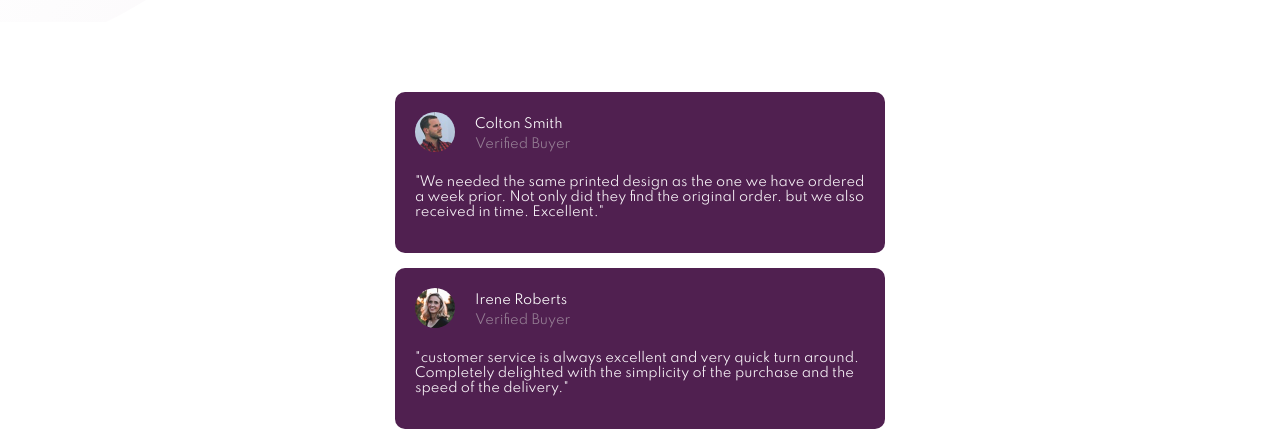
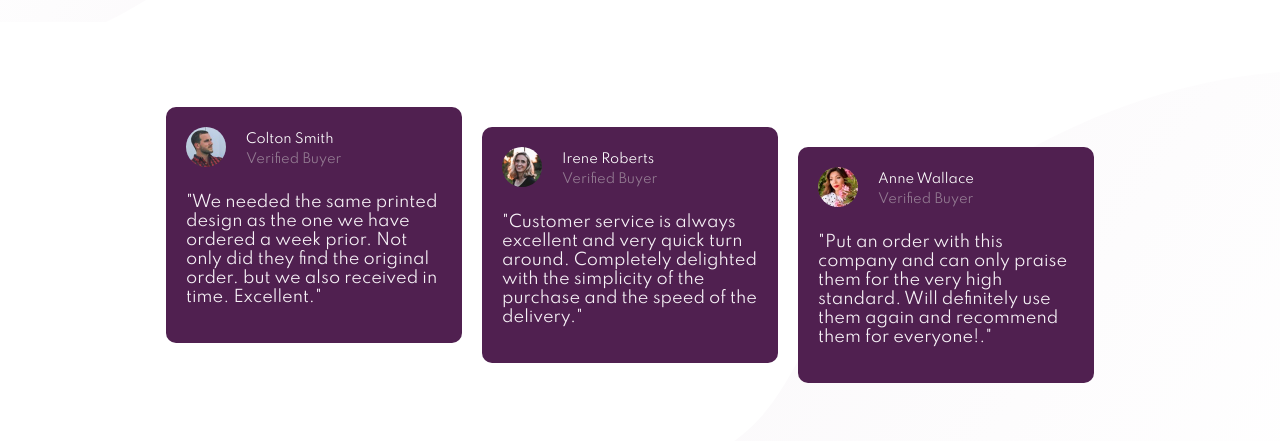
Before and after one commit to AlyssonPsilva/projects-frontendmentor, a plain HTML site: page social-proof/index.html in a window 1280 px wide. Shown: the part 346-787 px from the top of the page. Drawn offline with Linux system fonts and the light colour scheme.

Commit message:
project done

```diff
--- a/social-proof/index.html
+++ b/social-proof/index.html
@@ -12,7 +12,7 @@
 <body>
 	<div id="page-container">
 		<main>
-			<div id="desktop-top">
+			<div id="desktop-top"> <!-- this div is just for join first section with ratings section in desktop screens-->
 				<section id="first-section">
 					<h1 id="main-tittle">10,000+ of our users love our products.</h1>
 					<p>We only provide great products combined with excellent customer service. See what our satisfied customers are saying about our services.</p>
@@ -73,7 +73,7 @@
 
 					</div>
 					<p class="testimonial-text">
-						"customer service is always excellent and very quick turn around. Completely delighted with the simplicity of the purchase and the speed of the delivery."
+						"Customer service is always excellent and very quick turn around. Completely delighted with the simplicity of the purchase and the speed of the delivery."
 					</p>
 				</div>
 				<div class="testimonial-card">
@@ -85,7 +85,7 @@
 						</div>
 					</div>
 					<p class="testimonial-text">
-						"put an order with this company and can only praise them for the very high standard. Will definitely use them again and recommend them for everyone!."
+						"Put an order with this company and can only praise them for the very high standard. Will definitely use them again and recommend them for everyone!."
 					</p>
 				</div>
 			</section>
--- a/social-proof/styles.css
+++ b/social-proof/styles.css
@@ -127,7 +127,8 @@ body{
 		display: flex;
 		flex-direction: row;
 		width: 100%;
-		margin-bottom: 50px;
+		margin-bottom: 30px;
+
 
 
 
@@ -164,6 +165,7 @@ body{
 		padding-top: 100px;
 		justify-content: center;
 		align-items: center;
+
 	}
 	.rating-box{
 		width: 70%;
@@ -189,10 +191,35 @@ body{
 	.rating-box:nth-of-type(2){
 		right: 5%;
 	}
-	.rating-box:nth-of-type(2){
-		right:
+	#testimonial-section{
+		flex-direction: row;
+		justify-content: center;
+		background-image: url("./images/bg-pattern-bottom-desktop.svg");
+		background-size: cover;
+		height: 50vh;
+	}
+	.testimonial-card{
+		max-width: 20vw;
+		margin-right: 20px;
+		height: auto;
+		position: relative;
+	}
+	.testimonial-card:first-of-type{
+		bottom: 10%;
+	}
+	.testimonial-card:nth-of-type(2){
+		bottom: 5%;
+	}
+	.testimonial-text{
+		font-size: medium;
+
+
 	}
 
 
-
 }
+@media screen and (min-width: 2000px){
+	.testimonial-card{
+		max-width: 15vw;
+	}
+}
```
